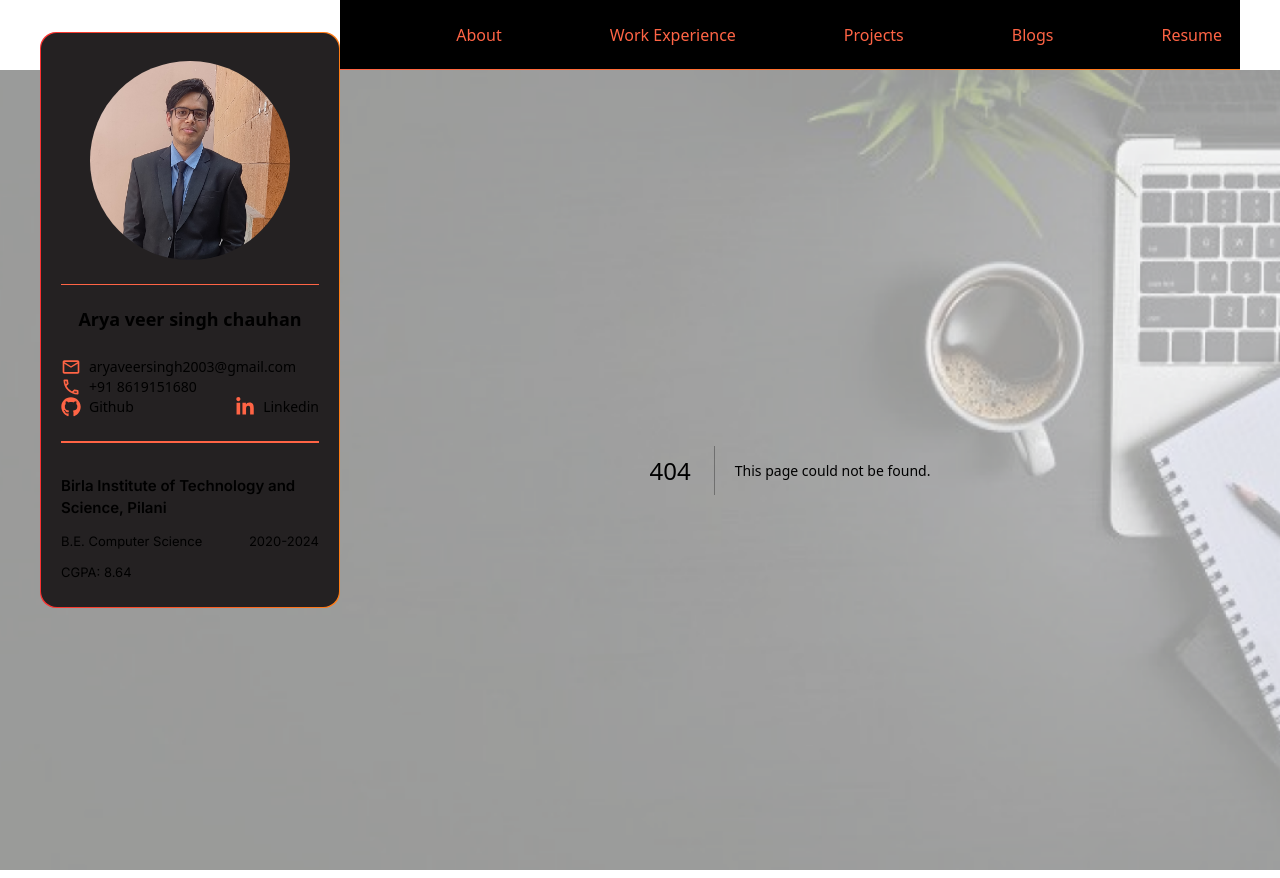
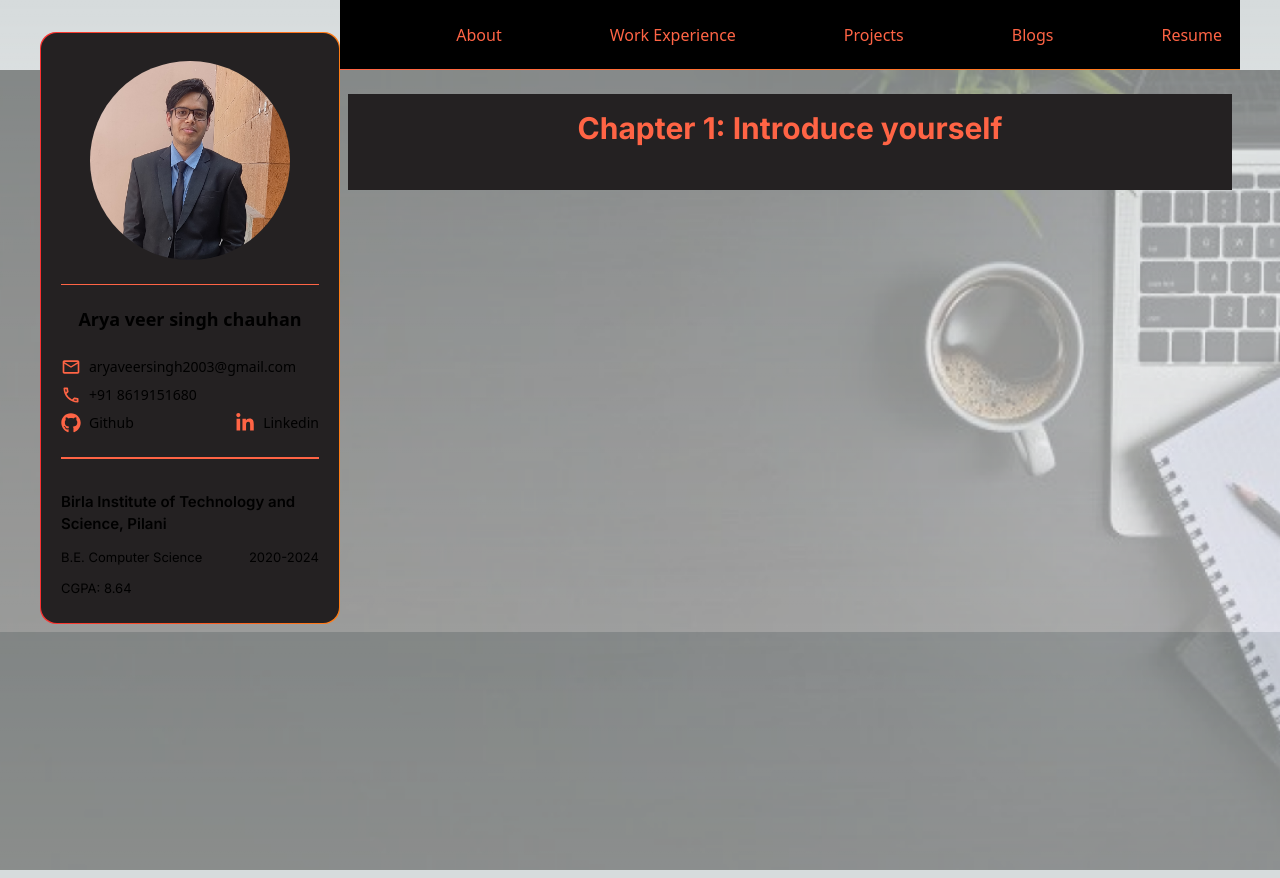
Before and after one commit to Arya-veer/Portfolio, a Next.js app: page /blogs/1 in a window 1280 px wide. Before the commit this address had no page. Built offline with nearby package versions, Linux system fonts and the light colour scheme.

Commit message:
Blogs templating done

```diff
--- /dev/null
+++ b/src/app/blogs/[name]/page.tsx
@@ -0,0 +1,35 @@
+
+import { BLOGS } from '../data';
+
+
+interface BlogProps {
+    params: {
+        name: string;
+    };
+}
+
+interface Blog {
+    title: string;
+    link: string;
+    category: string;
+    date: string;
+    excerpt: string;
+    active: boolean;
+    component: any;
+    name: string;
+
+}
+
+export default function Blog({params}: BlogProps){
+
+    let blog:Blog = BLOGS.find(blog => blog.name === params.name ) || BLOGS[0];
+
+
+    return (
+        <div className='p-2 pt-6 h-full w-full '>
+            {
+                blog ? (blog.component ? <blog.component blog={blog}/> : <p>Blog not found</p>) : <p>Blog not found</p>
+            }
+        </div>
+    )
+}
--- /dev/null
+++ b/src/app/blogs/blogs/introduction.tsx
@@ -0,0 +1,17 @@
+
+
+
+export default function Introduction({blog}:any){
+    return (
+        <div className="bg-two h-full w-full p-4">
+            <h1 className="md:text-3xl text-2xl w-full text-center text-three font-bold">
+                {blog.title}
+            </h1>
+            <div className="mt-3 p-2">
+                <p className="md:text-md text-sm text-white">
+
+                </p>
+            </div>
+        </div>
+    )
+}
--- a/src/app/blogs/data.tsx
+++ b/src/app/blogs/data.tsx
@@ -1,10 +1,16 @@
+import  Introduction  from './blogs/introduction';
+
+
+
 export const BLOGS = [
     {
-        "title": "CS Fundamentals for upcoming Placement and Internship Interviews - Part 1",
-        "link": "/blogs/cs-fundamentals",
-        "category": "Interview Prep",
+        "title": "Chapter 1: Introduce yourself",
+        "link": "/blogs/introduce-yourself",
+        "category": "SDE Interview tips",
         "date": "29/06/2024",
-        "excerpt":"All of us prepare our DSA from Leetcode and other sources before our SI and placement season. But very few of us know the importance of CS Fundamentals. In this blog, I will be discussing the importance of CS Fundamentals and how to prepare for it.  ",
-        "active":false
+        "excerpt":"All of us prepare our DSA from Leetcode and other sources before our SI and placement season. But very few of us know the importance of Introduction. In this blog, I will be discussing the importance of a impactful introduction and how to prepare one.",
+        "active":false,
+        "component":Introduction,
+        "name":"introduce-yourself"
     }
 ]
--- a/src/app/layout.tsx
+++ b/src/app/layout.tsx
@@ -25,7 +25,7 @@ export default function RootLayout({
       <body className={inter.className}>
         <div className='flex md:flex-row flex-col md:px-10 px-2 h-full w-full pb-2'>
           <Image src="/about/aboutbg.png" quality={100} fill alt="background" className='absolute -z-50 top-0 right-0 mt-[130px] md:mt-[70px] md:bg-contain bg-cover'/>
-          <div className='md:w-1/4 w-full h-full block '>
+          <div className='md:w-1/4 w-full h-full '>
             <Sidebar />
           </div>
           <div className='md:w-3/4 w-full h-full'>
--- a/src/app/resume/page.tsx
+++ b/src/app/resume/page.tsx
@@ -3,8 +3,8 @@
 export default function Resume(){
     return (
         <div className="w-full h-screen py-10">
-            <div className="mx-auto bg-two rounded-xl h-full w-1/2">
-                <iframe src="/resume/Resume.pdf#toolbar=0&navpanes=0&zoom=Fit" className="w-full h-full my-auto mx-auto"></iframe>
+            <div className="mx-auto bg-two rounded-xl h-full md:w-1/2 w-full">
+                <iframe src="/resume/Resume.pdf#toolbar=0&navpanes=0" className="md:w-full w-screen h-screen my-auto mx-auto"></iframe>
             </div>
         </div>
     )
--- a/src/components/sidebar.tsx
+++ b/src/components/sidebar.tsx
@@ -34,7 +34,7 @@ function PersonalDetails(){
             <p className='text-center font-sans w-full font-bold md:text-lg text-md'>
                     Arya veer singh chauhan
             </p>
-            <div className='flx flex-col md:gap-4 gap-0 md:pt-6 pt-2 md:pb-2 pb-0 break-all'>
+            <div className='flex flex-col md:gap-2 md:pt-6 pt-2 md:pb-2 pb-0 break-all gap-0'>
                 <Link className='flex flex-row gap-2 text-xl h-fit items-center' href="mailto:aryaveersingh2003@gmail.com">
                     <MdOutlineMailOutline className='text-three md:text-xl text-sm'/>
                     <p className='text-white md:text-sm text-[10px] font-sans my-auto'>aryaveersingh2003@gmail.com</p>
```
